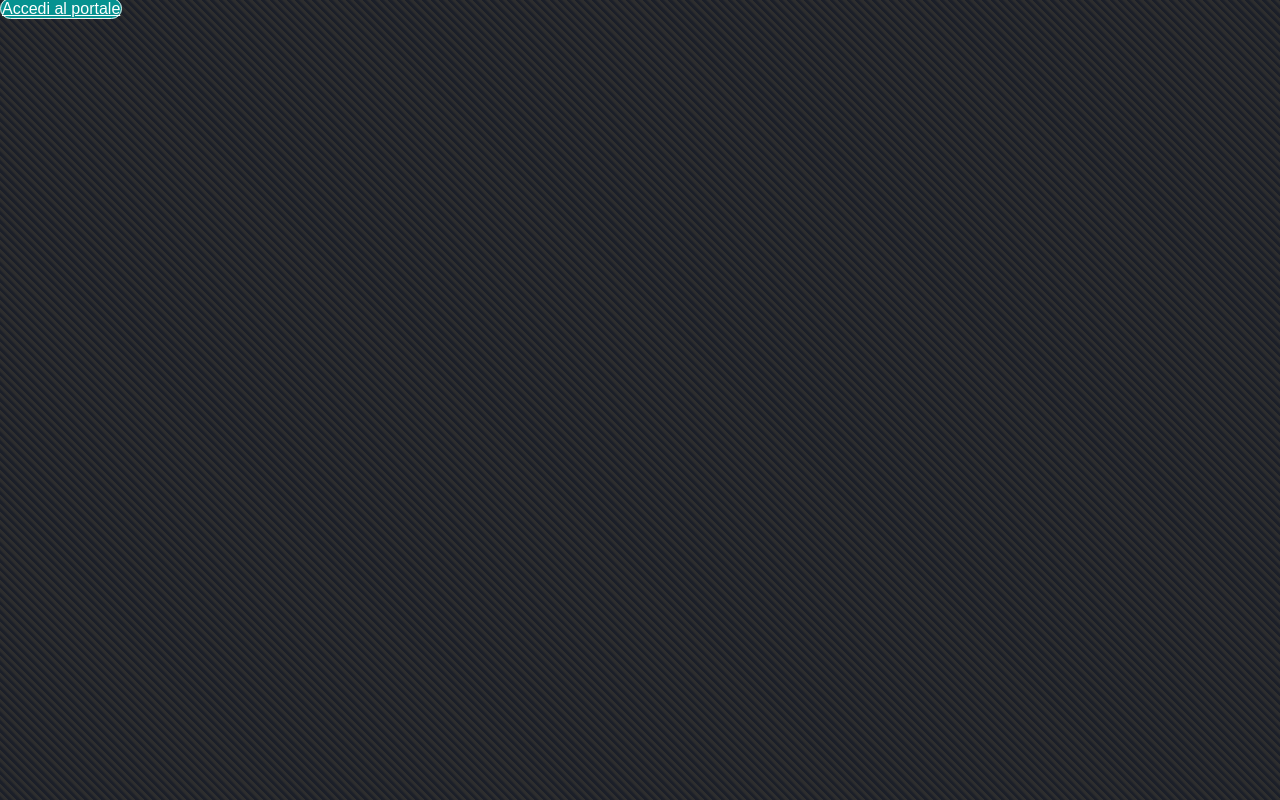
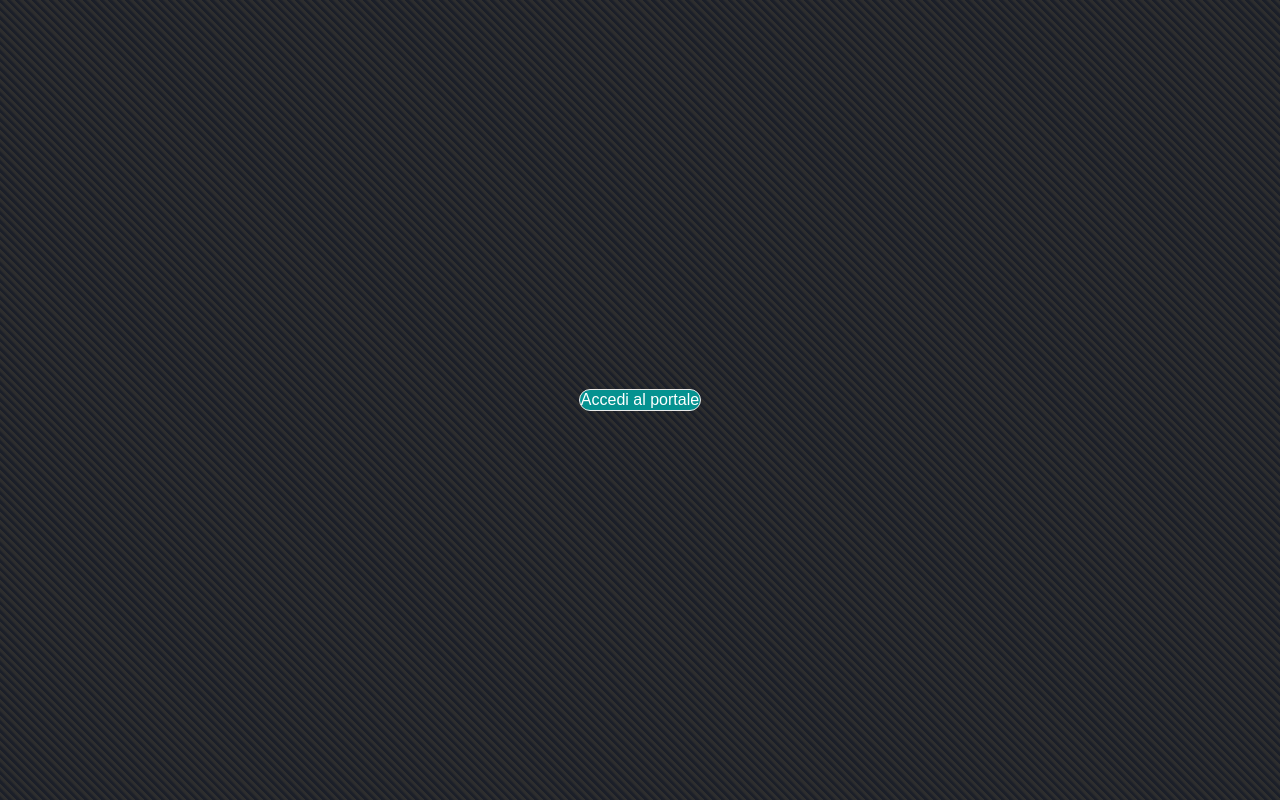
Before and after one commit to AndreHazel7/lizard-stats, a plain HTML site: page index.html in a window 1280 px wide. Drawn offline with Linux system fonts and the light colour scheme.

Commit message:
Update index.html

```diff
--- a/index.html
+++ b/index.html
@@ -1,7 +1,11 @@
 <!DOCTYPE html>
 <html>
 <head>
-<title>La Mia App</title>
+<title>Varano Stats</title>
+  <!-- Touch Icons - iOS and Android 2.1+ 152x152 pixels in size. -->
+<link rel="apple-touch-icon-precomposed" href="https://imgur.com/KEl7Za2">
+<!-- Firefox, Chrome, Safari, IE 11+ and Opera. 96x96 pixels in size. -->
+<link rel="icon" href="https://imgur.com/xkHxiax">
 <style>
   body {
     margin: 0;
@@ -20,11 +24,15 @@
     margin: auto;
   }
 
+  .link-button {
+    margin: auto;
+    background-color: #059290;
+    border: 1px solid #ebebeb;
+    padding: 1px;
+    border-radius: 15px;
+  }
   .link-button a {
-    padding: 1px;
-    border: 1px solid #ebebeb;
-    border-radius: 15px;
-    background-color: #059290;
+    text-decoration: none;
     color: white;
     font-family: 'Arial';
   }
```
